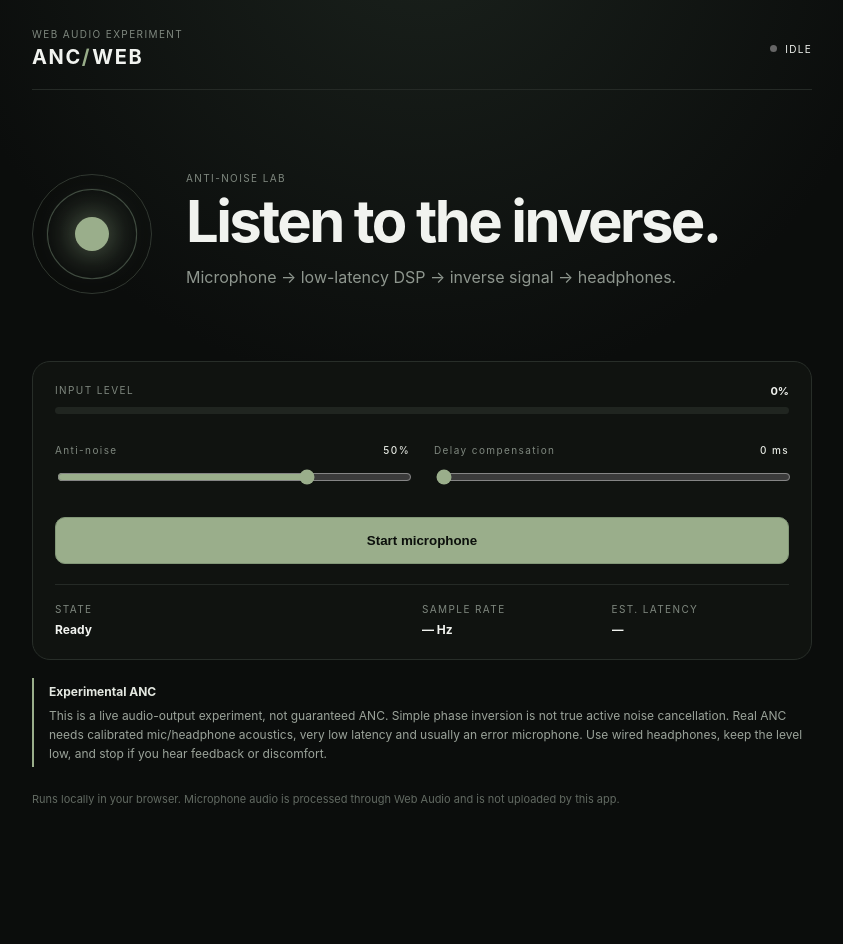
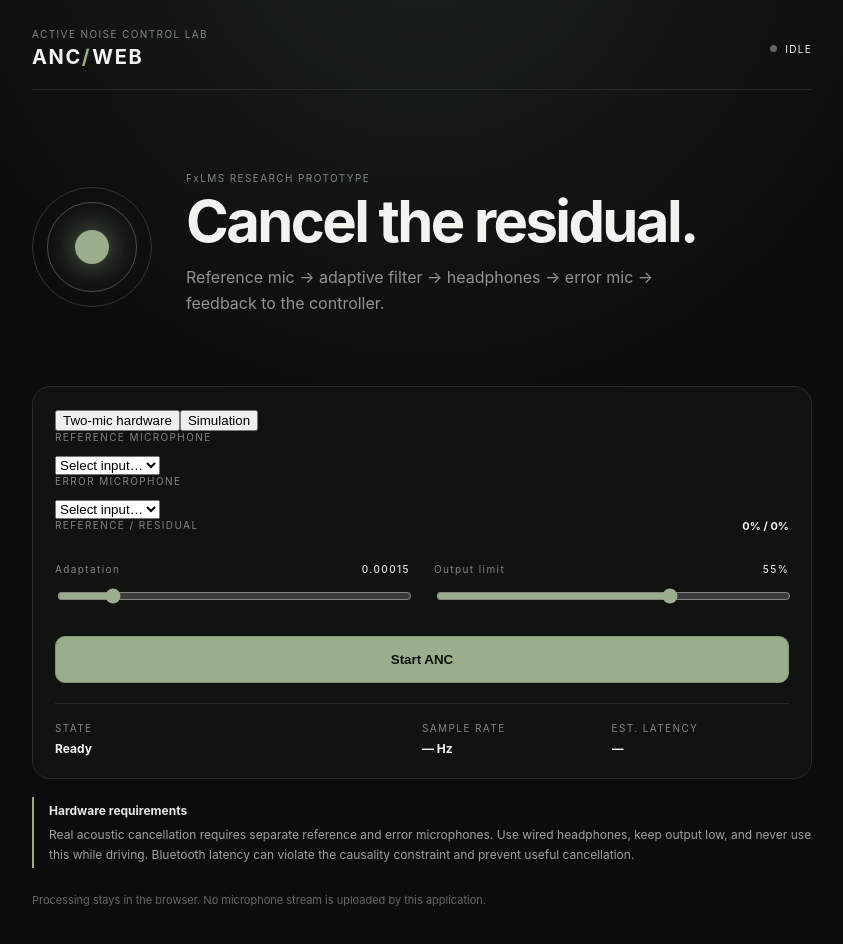
Before and after one commit to heiszodd/-anc-web, a Next.js app: page / in a window 1280 px wide. Shown: the top 944 px of the page, without its empty margins (218-1061 px from the left). Before the commit the page ends 872 px from the top, so only its background shows below. Built offline with nearby package versions, Linux system fonts and the light colour scheme.

Commit message:
Rebuild ANC UI around two-mic FxLMS prototype

```diff
--- a/app/page.tsx
+++ b/app/page.tsx
@@ -3,102 +3,208 @@
 import { useEffect, useRef, useState } from "react";
 
 type Status = "idle" | "starting" | "running" | "error";
+type Mode = "hardware" | "simulation";
 
 export default function Home() {
-  const [status,setStatus]=useState<Status>("idle");
-  const [message,setMessage]=useState("Ready");
-  const [antiNoise,setAntiNoise]=useState(0.5);
-  const [delayMs,setDelayMs]=useState(0);
-  const [level,setLevel]=useState(0);
-  const [latency,setLatency]=useState("—");
-  const [sampleRate,setSampleRate]=useState("—");
-  const ctxRef=useRef<AudioContext|null>(null);
-  const streamRef=useRef<MediaStream|null>(null);
-  const sourceRef=useRef<MediaStreamAudioSourceNode|null>(null);
-  const workletRef=useRef<AudioWorkletNode|null>(null);
-  const analyserRef=useRef<AnalyserNode|null>(null);
-  const gainRef=useRef<GainNode|null>(null);
-  const rafRef=useRef<number|null>(null);
+  const [status, setStatus] = useState<Status>("idle");
+  const [mode, setMode] = useState<Mode>("hardware");
+  const [message, setMessage] = useState("Ready");
+  const [mu, setMu] = useState(0.00015);
+  const [output, setOutput] = useState(0.55);
+  const [level, setLevel] = useState(0);
+  const [residual, setResidual] = useState(0);
+  const [latency, setLatency] = useState("—");
+  const [sampleRate, setSampleRate] = useState("—");
+  const [devices, setDevices] = useState<MediaDeviceInfo[]>([]);
+  const [referenceId, setReferenceId] = useState("");
+  const [errorId, setErrorId] = useState("");
+  const ctxRef = useRef<AudioContext | null>(null);
+  const streamsRef = useRef<MediaStream[]>([]);
+  const sourcesRef = useRef<MediaStreamAudioSourceNode[]>([]);
+  const workletRef = useRef<AudioWorkletNode | null>(null);
+  const outputGainRef = useRef<GainNode | null>(null);
+  const analyserRef = useRef<AnalyserNode | null>(null);
+  const rafRef = useRef<number | null>(null);
 
-  const stop=()=>{
-    if(rafRef.current) cancelAnimationFrame(rafRef.current);
-    rafRef.current=null;
+  const stop = () => {
+    if (rafRef.current) cancelAnimationFrame(rafRef.current);
+    rafRef.current = null;
     workletRef.current?.disconnect();
     analyserRef.current?.disconnect();
-    sourceRef.current?.disconnect();
-    gainRef.current?.disconnect();
-    streamRef.current?.getTracks().forEach(t=>t.stop());
+    outputGainRef.current?.disconnect();
+    sourcesRef.current.forEach((s) => s.disconnect());
+    streamsRef.current.forEach((s) => s.getTracks().forEach((t) => t.stop()));
     ctxRef.current?.close();
-    ctxRef.current=null; streamRef.current=null; sourceRef.current=null; workletRef.current=null; analyserRef.current=null; gainRef.current=null;
-    setLevel(0); setStatus("idle"); setMessage("Ready"); setLatency("—"); setSampleRate("—");
+    ctxRef.current = null;
+    streamsRef.current = [];
+    sourcesRef.current = [];
+    workletRef.current = null;
+    analyserRef.current = null;
+    outputGainRef.current = null;
+    setLevel(0);
+    setResidual(0);
+    setStatus("idle");
+    setMessage("Ready");
+    setLatency("—");
+    setSampleRate("—");
   };
 
-  const start=async()=>{
-    if(status==="running" || status==="starting") return;
-    setStatus("starting"); setMessage("Requesting microphone…");
+  const loadDevices = async () => {
     try {
-      const stream=await navigator.mediaDevices.getUserMedia({audio:{echoCancellation:false,noiseSuppression:false,autoGainControl:false,channelCount:1}});
-      const ctx=new AudioContext({latencyHint:"interactive"});
+      const list = await navigator.mediaDevices.enumerateDevices();
+      setDevices(list.filter((d) => d.kind === "audioinput"));
+    } catch {
+      setDevices([]);
+    }
+  };
+
+  const start = async () => {
+    if (status !== "idle" && status !== "error") return;
+    setStatus("starting");
+    setMessage(mode === "simulation" ? "Starting controlled ANC simulation…" : "Requesting two microphone inputs…");
+
+    try {
+      const ctx = new AudioContext({ latencyHint: "interactive", sampleRate: 48000 });
       await ctx.audioWorklet.addModule("/anc-processor.js");
-      const source=ctx.createMediaStreamSource(stream);
-      const node=new AudioWorkletNode(ctx,"anc-processor",{numberOfInputs:1,numberOfOutputs:1,channelCount:1,channelCountMode:"explicit",channelInterpretation:"speakers"});
-      const gain=ctx.createGain();
-      gain.gain.value=1;
-      const analyser=ctx.createAnalyser();
-      analyser.fftSize=512;
-      analyser.smoothingTimeConstant=0.75;
-      source.connect(node); node.connect(gain); gain.connect(analyser); analyser.connect(ctx.destination);
+
+      const node = new AudioWorkletNode(ctx, "anc-fxlms", {
+        numberOfInputs: 2,
+        numberOfOutputs: 1,
+        channelCount: 1,
+        channelCountMode: "explicit",
+        channelInterpretation: "speakers",
+      });
+
+      let sources: MediaStreamAudioSourceNode[] = [];
+      let streams: MediaStream[] = [];
+
+      if (mode === "simulation") {
+        node.port.postMessage({ type: "mode", mode: "simulation" });
+      } else {
+        if (!referenceId || !errorId) {
+          throw new Error("Select a reference microphone and an error microphone first.");
+        }
+        if (referenceId === errorId) {
+          throw new Error("Reference and error microphones must be different devices.");
+        }
+
+        const common = { echoCancellation: false, noiseSuppression: false, autoGainControl: false, channelCount: 1 };
+        const refStream = await navigator.mediaDevices.getUserMedia({ audio: { ...common, deviceId: { exact: referenceId } } });
+        const errStream = await navigator.mediaDevices.getUserMedia({ audio: { ...common, deviceId: { exact: errorId } } });
+        streams = [refStream, errStream];
+
+        const ref = ctx.createMediaStreamSource(refStream);
+        const err = ctx.createMediaStreamSource(errStream);
+        ref.connect(node, 0, 0);
+        err.connect(node, 0, 1);
+        sources = [ref, err];
+        node.port.postMessage({ type: "mode", mode: "hardware" });
+      }
+
+      const outputGain = ctx.createGain();
+      outputGain.gain.value = mode === "simulation" ? 0.35 : output;
+      const analyser = ctx.createAnalyser();
+      analyser.fftSize = 1024;
+      analyser.smoothingTimeConstant = 0.8;
+
+      node.connect(outputGain);
+      outputGain.connect(analyser);
+      analyser.connect(ctx.destination);
+
       await ctx.resume();
-      node.port.postMessage({type:"config",antiNoise,delayMs});
-      ctxRef.current=ctx; streamRef.current=stream; sourceRef.current=source; workletRef.current=node; analyserRef.current=analyser; gainRef.current=gain;
+      node.port.postMessage({ type: "config", mu, output: mode === "simulation" ? 0.35 : output });
+
+      ctxRef.current = ctx;
+      streamsRef.current = streams;
+      sourcesRef.current = sources;
+      workletRef.current = node;
+      outputGainRef.current = outputGain;
+      analyserRef.current = analyser;
+
       setSampleRate(String(ctx.sampleRate));
-      const l=(ctx.baseLatency||0)+(ctx.outputLatency||0);
-      setLatency(l ? (l*1000).toFixed(1)+" ms" : "browser default");
-      setStatus("running"); setMessage("Anti-noise processing active");
-      const data=new Uint8Array(analyser.frequencyBinCount);
-      const tick=()=>{
-        analyser.getByteTimeDomainData(data);
-        let sum=0;
-        for(const v of data){const x=(v-128)/128;sum+=x*x;}
-        setLevel(Math.min(100,Math.sqrt(sum/data.length)*140));
-        rafRef.current=requestAnimationFrame(tick);
+      const l = (ctx.baseLatency || 0) + (ctx.outputLatency || 0);
+      setLatency(l ? (l * 1000).toFixed(1) + " ms" : "browser default");
+      setStatus("running");
+      setMessage(mode === "simulation" ? "FxLMS simulation running" : "Experimental two-mic FxLMS running");
+
+      node.port.onmessage = (event) => {
+        if (event.data?.type === "metrics") {
+          setLevel(event.data.referenceLevel ?? 0);
+          setResidual(event.data.residualLevel ?? 0);
+        }
       };
-      tick();
-    } catch(err) {
+    } catch (err) {
       console.error(err);
       stop();
       setStatus("error");
-      setMessage(err instanceof Error ? err.message : "Could not start microphone");
+      setMessage(err instanceof Error ? err.message : "Could not start ANC");
     }
   };
 
-  useEffect(()=>()=>stop(),[]);
-  useEffect(()=>{workletRef.current?.port.postMessage({type:"config",antiNoise,delayMs});},[antiNoise,delayMs]);
+  useEffect(() => {
+    loadDevices();
+    return () => stop();
+  }, []);
 
-  return <main className="shell">
+  useEffect(() => {
+    if (!workletRef.current) return;
+    workletRef.current.port.postMessage({ type: "config", mu, output });
+    if (outputGainRef.current && mode === "hardware") outputGainRef.current.gain.value = output;
+  }, [mu, output, mode]);
+
+  return (
+    <main className="shell">
       <header>
-      <div><div className="eyebrow">WEB AUDIO EXPERIMENT</div><h1>ANC<span>/</span>WEB</h1></div>
-      <div className={"status status-"+status}><i/> {status==="running"?"LIVE":status==="starting"?"STARTING":status==="error"?"ERROR":"IDLE"}</div>
+        <div>
+          <div className="eyebrow">ACTIVE NOISE CONTROL LAB</div>
+          <h1>ANC<span>/</span>WEB</h1>
+        </div>
+        <div className={"status status-" + status}><i /> {status === "running" ? "LIVE" : status === "starting" ? "STARTING" : status === "error" ? "ERROR" : "IDLE"}</div>
       </header>
+
       <section className="hero">
-      <div className="orb"><div className="orb-core"/><div className="orb-ring"/></div>
-      <div><p className="kicker">ANTI-NOISE LAB</p><h2>Listen to the inverse.</h2><p className="sub">Microphone → low-latency DSP → inverse signal → headphones.</p></div>
+        <div className="orb"><div className="orb-core" /><div className="orb-ring" /></div>
+        <div>
+          <p className="kicker">FxLMS RESEARCH PROTOTYPE</p>
+          <h2>Cancel the residual.</h2>
+          <p className="sub">Reference mic → adaptive filter → headphones → error mic → feedback to the controller.</p>
+        </div>
       </section>
+
       <section className="panel">
-      <div className="meter-head"><span>INPUT LEVEL</span><strong>{Math.round(level)}%</strong></div>
-      <div className="meter"><div style={{width:level+"%"}}/></div>
+        <div className="mode-tabs">
+          <button className={mode === "hardware" ? "selected" : ""} onClick={() => { stop(); setMode("hardware"); }}>Two-mic hardware</button>
+          <button className={mode === "simulation" ? "selected" : ""} onClick={() => { stop(); setMode("simulation"); }}>Simulation</button>
+        </div>
+
+        {mode === "hardware" ? (
+          <div className="device-grid">
+            <label><span>REFERENCE MICROPHONE</span><select value={referenceId} onChange={(e) => setReferenceId(e.target.value)}><option value="">Select input…</option>{devices.map((d) => <option key={d.deviceId} value={d.deviceId}>{d.label || "Microphone " + d.deviceId.slice(0, 6)}</option>)}</select></label>
+            <label><span>ERROR MICROPHONE</span><select value={errorId} onChange={(e) => setErrorId(e.target.value)}><option value="">Select input…</option>{devices.map((d) => <option key={d.deviceId} value={d.deviceId}>{d.label || "Microphone " + d.deviceId.slice(0, 6)}</option>)}</select></label>
+          </div>
+        ) : (
+          <div className="simulation-note">Simulation uses a known synthetic secondary path and a correlated noise source. It validates the adaptive controller without relying on room acoustics.</div>
+        )}
+
+        <div className="meter-head"><span>{mode === "simulation" ? "REFERENCE / RESIDUAL" : "REFERENCE / RESIDUAL"}</span><strong>{Math.round(level)}% / {Math.round(residual)}%</strong></div>
+        <div className="dual-meter"><div style={{ width: level + "%" }} /><div style={{ width: residual + "%" }} /></div>
+
         <div className="controls">
-        <label><span>Anti-noise <b>{Math.round(antiNoise*100)}%</b></span><input type="range" min="0" max="0.7" step="0.01" value={antiNoise} onChange={e=>setAntiNoise(Number(e.target.value))}/></label>
-        <label><span>Delay compensation <b>{delayMs} ms</b></span><input type="range" min="0" max="40" step="0.5" value={delayMs} onChange={e=>setDelayMs(Number(e.target.value))}/></label>
+          <label><span>Adaptation <b>{mu.toFixed(5)}</b></span><input type="range" min="0.00001" max="0.001" step="0.00001" value={mu} onChange={(e) => setMu(Number(e.target.value))} /></label>
+          <label><span>Output limit <b>{Math.round(output * 100)}%</b></span><input type="range" min="0.05" max="0.8" step="0.01" value={output} onChange={(e) => setOutput(Number(e.target.value))} /></label>
         </div>
-      <div className="actions"><button className="primary" onClick={status==="running"?stop:start}>{status==="running"?"Stop processing":"Start microphone"}</button></div>
+
+        <div className="actions"><button className="primary" onClick={status === "running" ? stop : start}>{status === "running" ? "Stop ANC" : "Start ANC"}</button></div>
+
         <div className="readouts">
           <div><span>STATE</span><strong>{message}</strong></div>
           <div><span>SAMPLE RATE</span><strong>{sampleRate} Hz</strong></div>
           <div><span>EST. LATENCY</span><strong>{latency}</strong></div>
         </div>
       </section>
-    <section className="warning"><strong>Experimental ANC</strong><p>This is a live audio-output experiment, not guaranteed ANC. Simple phase inversion is not true active noise cancellation. Real ANC needs calibrated mic/headphone acoustics, very low latency and usually an error microphone. Use wired headphones, keep the level low, and stop if you hear feedback or discomfort.</p></section>
-    <footer>Runs locally in your browser. Microphone audio is processed through Web Audio and is not uploaded by this app.</footer>
-  </main>;
+
+      <section className="warning"><strong>Hardware requirements</strong><p>Real acoustic cancellation requires separate reference and error microphones. Use wired headphones, keep output low, and never use this while driving. Bluetooth latency can violate the causality constraint and prevent useful cancellation.</p></section>
+      <footer>Processing stays in the browser. No microphone stream is uploaded by this application.</footer>
+    </main>
+  );
 }
```
Lines whose indentation alone changed are shown as unchanged.
